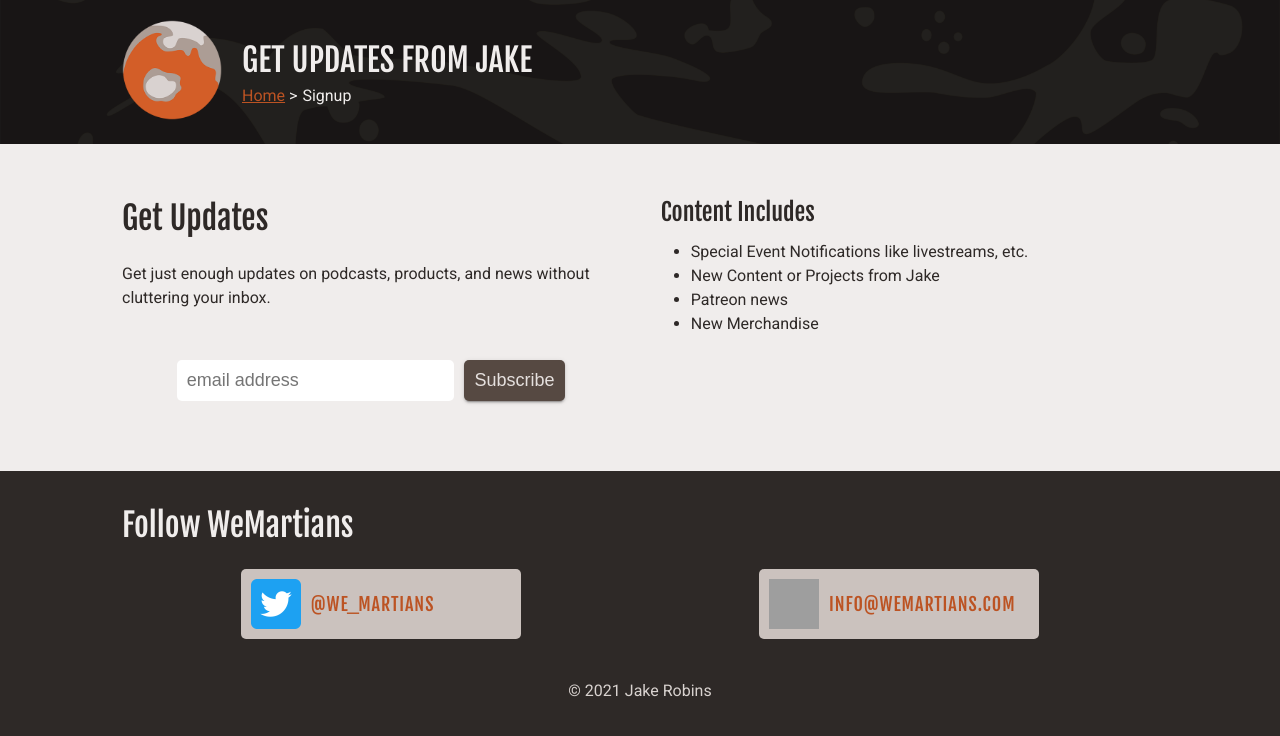
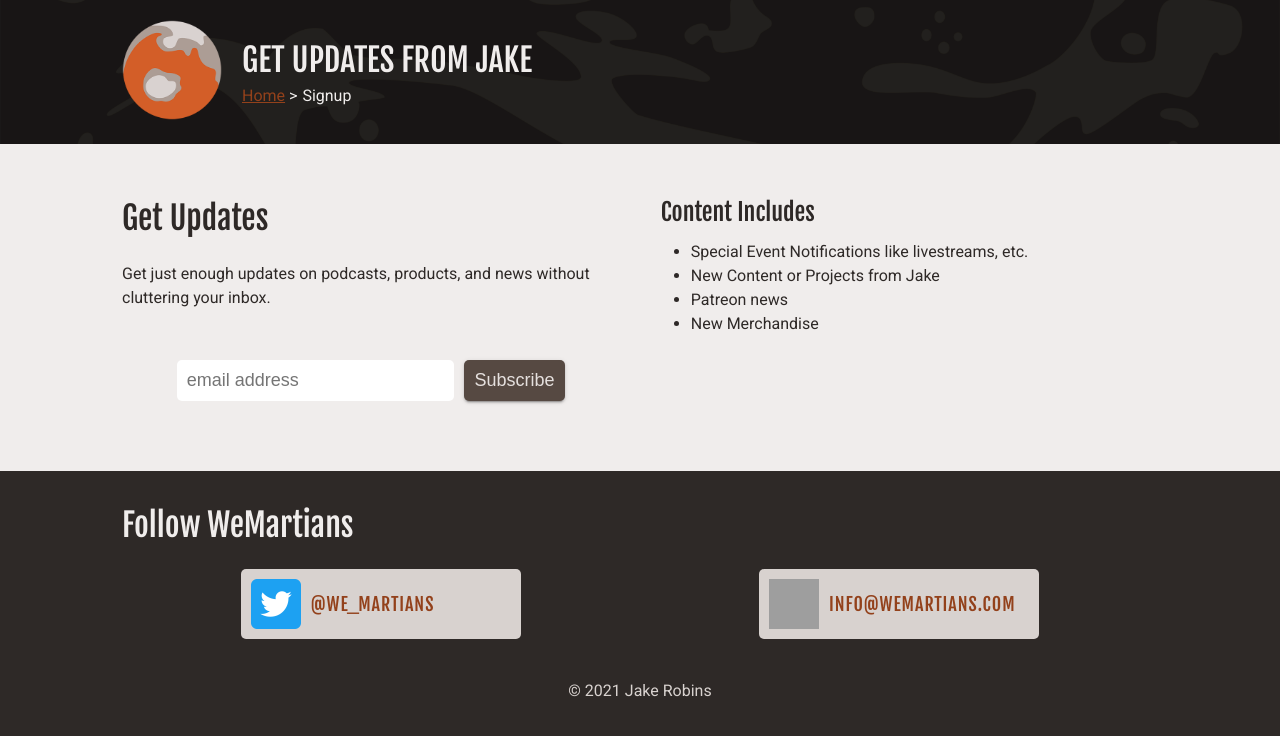
Before and after one commit to mendahu/wemartians, a Next.js app: page /signup in a window 1280 px wide. Shown: the top 736 px of the page. Built offline with nearby package versions, Linux system fonts and the light colour scheme; grey boxes are pictures that could not be loaded.

Commit message:
replace dark orange color

```diff
--- a/src/components/Footer/SocialProfile/SocialProfile.tsx
+++ b/src/components/Footer/SocialProfile/SocialProfile.tsx
@@ -45,11 +45,9 @@ export default function SocialProfile({
   const href = generateBadgeLink({ type, domain, handle });
 
   return (
-    <a href={href} rel="noopener" className={styles.link}>
-      <div className={styles.container}>
-        <Image src={src} width={50} height={50} layout="fixed" alt={alt} />
-        <p>{generateEmail(handle, domain)}</p>
-      </div>
+    <a href={href} rel="noopener" className={styles.container}>
+      <Image src={src} width={50} height={50} layout="fixed" alt={alt} />
+      <p>{generateEmail(handle, domain)}</p>
     </a>
   );
 }
--- a/src/components/Footer/SocialProfile/styles/SocialProfile.module.css
+++ b/src/components/Footer/SocialProfile/styles/SocialProfile.module.css
@@ -1,15 +1,11 @@
-.link {
+.container {
   text-decoration: none;
-}
-
-.container {
   padding: 1rem;
-  background-color: var(--col-grey-5);
+  background-color: var(--col-grey-4);
   border-radius: 5px;
   display: flex;
   align-items: center;
   width: 280px;
-  flex-grow: 1;
   margin-top: 1rem;
 }
 
--- a/styles/globals.css
+++ b/styles/globals.css
@@ -1,6 +1,6 @@
 :root {
   --col-orange: #d15d27;
-  --col-orange-dark: #bc5323;
+  --col-orange-dark: #93411b;
   --col-grey-1: #faf9f9;
   --col-grey-2: #f0edec;
   --col-grey-3: #e5e0de;
```
